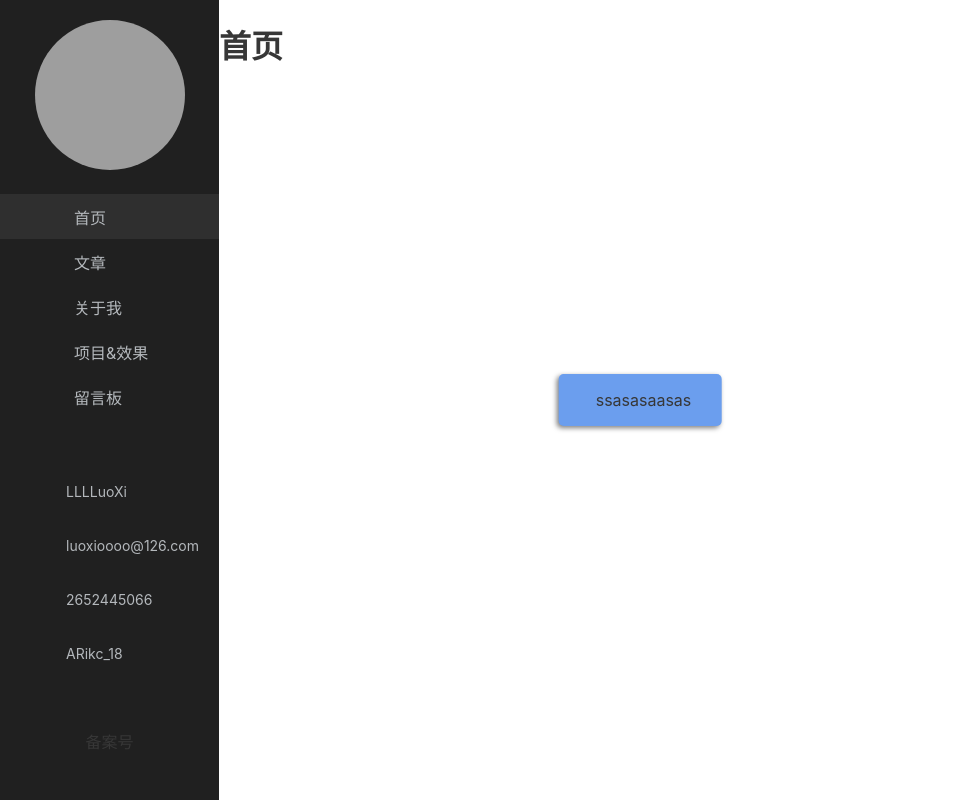
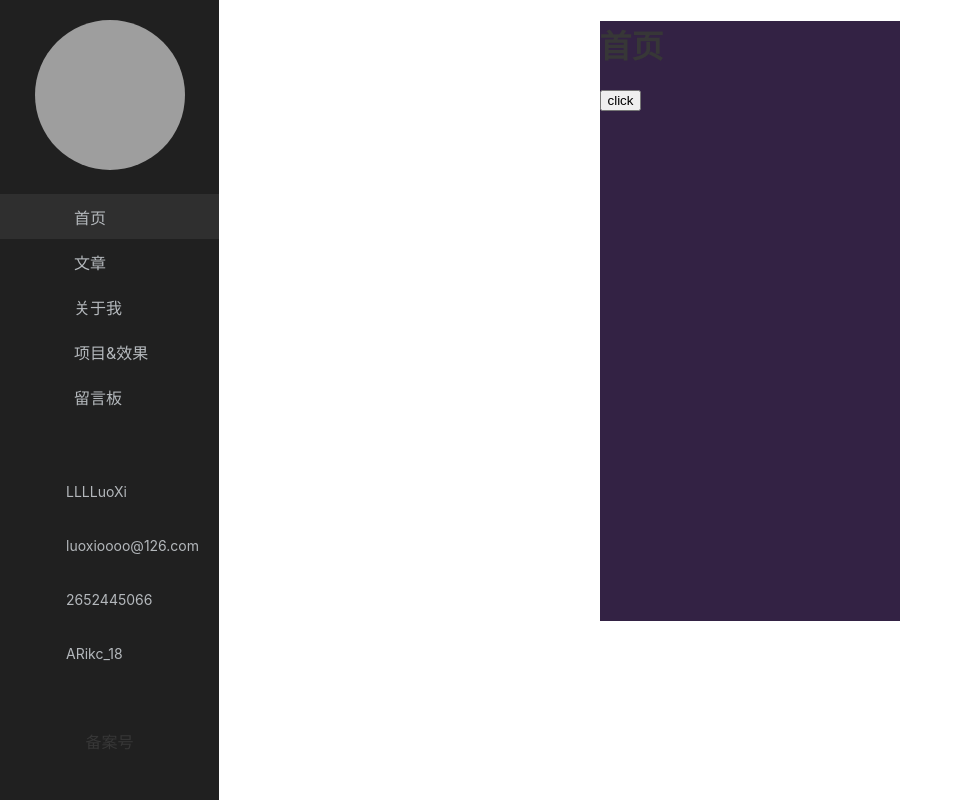
Before and after one commit to LLLLuoXi/my-site, a Vue app: page / in a window 1280 px wide. Shown: the whole page, without its empty margins (0-963 px from the left). Built offline with nearby package versions, Linux system fonts and the light colour scheme; grey boxes are pictures that could not be loaded; a small style sheet from the web is missing.

Commit message:
消息弹窗 添加动画 回调函数配置优化

```diff
--- a/src/main.js
+++ b/src/main.js
@@ -1,6 +1,6 @@
 /*
  * @Author: luoxi
- * @LastEditTime: 2022-01-18 23:23:21
+ * @LastEditTime: 2022-01-19 22:14:21
  * @LastEditors: your name
  * @Description: mian
  */
@@ -9,10 +9,7 @@ import App from './App.vue'
 import './styles/global.less'
 import router from './router'
 import showMessage from './utils/showMessage'
-
-window.showMessage = showMessage
-showMessage("ssasasaasas")
-
+Vue.prototype.$showMessage = showMessage
 new Vue({
   render: h => h(App),
   router
--- /dev/null
+++ b/src/utils/index.js
@@ -0,0 +1,10 @@
+/*
+ * @Author: luoxi
+ * @LastEditTime: 2022-01-19 21:45:22
+ * @LastEditors: your name
+ * @Description:
+ */
+
+// export  {default as showMessage} from './showMessage'
+import showMessage from './showMessage'
+export {showMessage}
--- a/src/utils/showMessage.js
+++ b/src/utils/showMessage.js
@@ -1,6 +1,6 @@
 /*
  * @Author: luoxi
- * @LastEditTime: 2022-01-18 23:45:03
+ * @LastEditTime: 2022-01-19 22:17:05
  * @LastEditors: your name
  * @Description: 消息弹窗
  */
@@ -14,14 +14,18 @@ import styles from "./showMessage.module.less"
  * @param {*HTMLElement} container 容器，消息会显示到该容器的正中，如果不传则在页面中间
  * @param {*Number} duration 多久消失，0为不消失
  */
-export default function (content, type = "info", container, duration = 2000) {
+//content, type = "info", container, duration = 2000
+export default function (options) {
+    const content = options.content || "";
+    const type = options.type || "info";
+    const container = options.container || document.body;
+    const duration = options.duration || 2000;
     //创建消息元素
     const div = document.createElement("div");
     const iconDom = getComponentRootDom(Icon, {
-            type,
+        type,
     })
     console.log(iconDom)
-    console.log(iconDom.outerHTML)
     console.log(styles)
     div.innerHTML = `<span class="${styles.icon}">${iconDom.outerHTML}</span><div>${content}</div>`
 
@@ -29,16 +33,29 @@ export default function (content, type = "info", container, duration = 2000) {
     const typeClassName = styles[`message-${type}`]
     div.className = `${styles.message} ${typeClassName}`
 
+
+
+    // 容器的position是否改动过
+    if (getComputedStyle(container).position === "static") {
+        container.style.position = "relative"
+    }
     //将div加到容器里
-    if(!container){
-        container = document.body;
-    }else{
-        // 容器的position是否改动过
-        if(getComputedStyle(container).position === "static"){
-            container.styles.position ="relative"
-        }
-    }
+    container.appendChild(div)
+    // 浏览器强行渲染
+    div.clientHeight; //导致reflow
+    //回归到正常位置  运行到这里的时候 div还未渲染出来 必须先渲染div出来
+    div.style.opacity = 1;
+    div.style.transform = `translate(-50%, -50%)`;
 
-    container.appendChild(div)
+    //等一段时间消失
+    setTimeout(() => {
+        div.style.opacity = 0;
+        div.style.transform = `translate(-50%, -50%) translateY(-15px)`;
+        div.addEventListener("transitionend", () => {
+            div.remove();
+            //运行回调函数
+            options.callback && options.callback();
+        }, { once: true });
+    }, duration)
 
 }
--- a/src/utils/showMessage.module.css
+++ b/src/utils/showMessage.module.css
@@ -1,5 +1,5 @@
 .message {
-  position: fixed;
+  position: absolute;
   left: 50%;
   top: 50%;
   transform: translate(-50%, -50%);
@@ -10,6 +10,11 @@
   line-height: 2;
   display: flex;
   align-items: center;
+  color: #fff;
+  transition: 0.4s;
+  transform: translate(-50%, -50%) translateY(25px);
+  opacity: 0;
+  white-space: nowrap;
 }
 .message-info {
   background-color: #6b9eee;
--- a/src/utils/showMessage.module.less
+++ b/src/utils/showMessage.module.less
@@ -1,7 +1,7 @@
 @import "../styles/mixin.less";
 @import "../styles/var.less";
 .message {
-  .self-center(fixed);
+  .self-center();
   z-index: 999;
   box-shadow: -2px 2px 5px rgba(0, 0, 0, 0.5);
   border-radius: 5px;
@@ -9,6 +9,11 @@
   line-height: 2;
   display: flex;
   align-items: center;
+  color: #fff;
+  transition: 0.4s;
+  transform: translate(-50%, -50%) translateY(25px);
+  opacity: 0;
+  white-space: nowrap;
   &-info {
     background-color: @primary;
   }
--- a/src/views/Home/index.vue
+++ b/src/views/Home/index.vue
@@ -1,9 +1,42 @@
+<!--
+ * @Author: luoxi
+ * @LastEditTime: 2022-01-19 22:16:20
+ * @LastEditors: your name
+ * @Description: 主页
+-->
 <template>
-  <h1>首页</h1>
+  <div class="home-container" ref="container">
+    <h1>首页</h1>
+    <button type="button" @click="clickBtn" >click</button>
+  </div>
 </template>
 
 <script>
-export default {};
+// import { showMessage } from "@/utils";
+export default {
+  methods: {
+    clickBtn() {
+      console.log("ref",this.$refs.container)
+      this.$showMessage({
+        content: "click",
+        type:"success",
+        container:this.$refs.container,
+        duration:2000,
+        callback: function(){
+          console.log("执行了回调函数")
+        }
+      });
+    },
+  },
+};
 </script>
 
-<style></style>
+<style scoped lang="less">
+.home-container{
+  margin: 0 auto;
+  width: 300px;
+  height: 600px;
+  background-color: #324;
+  border: 1px;
+}
+</style>
```
